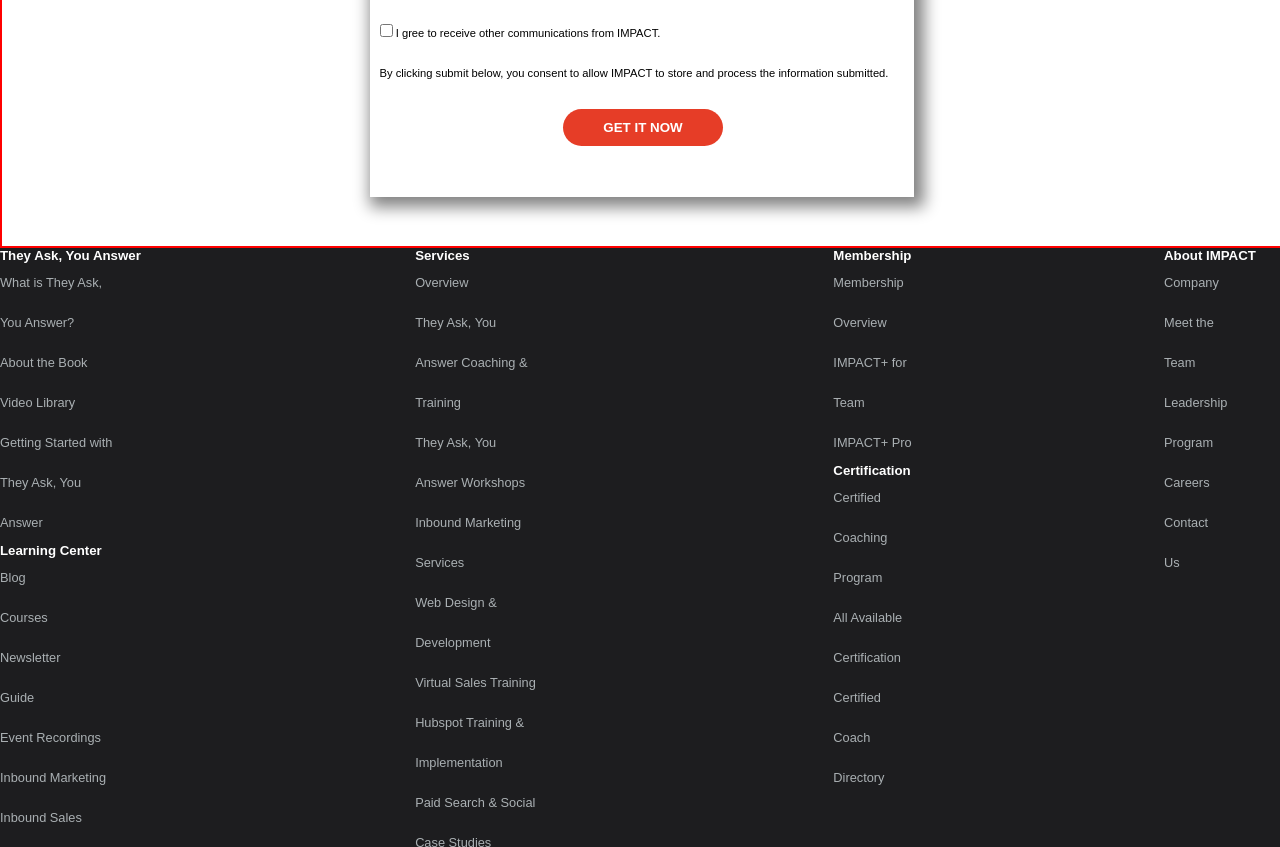
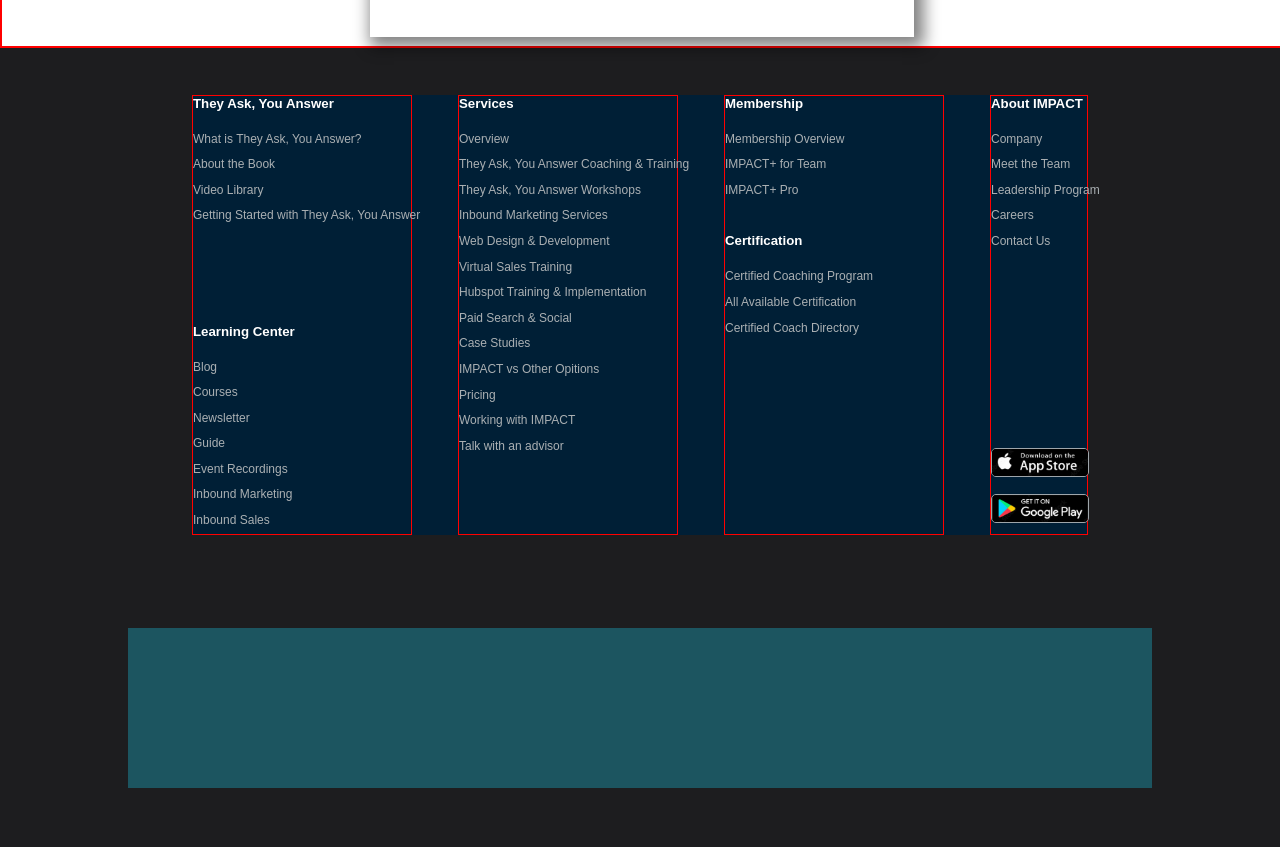
Before and after one commit to Jackfortal/landing_page_02, a plain HTML site: page index.html in a window 1280 px wide. Shown: the part 2760-3607 px from the top of the page. Drawn offline with Linux system fonts and the light colour scheme.

Commit message:
finalizado footer top

```diff
--- a/assets/css/style.css
+++ b/assets/css/style.css
@@ -5,12 +5,12 @@
 }
 body {
     width: 100vw;
-    height: 784vh;
+    height: 674vh;
     font-family: Arial, Helvetica, sans-serif;
 }
 header {
     width: 100%;
-    height: 85vh;
+    height: 80vh;
     background-color: #f4f4f4;
     border: 2px solid limegreen;
 }
@@ -111,7 +111,7 @@ h3 {
 /* INICIO DA MAIN */
 main {
     width: 100%;
-    height: 290vh;
+    height: 270vh;
     border: 2px solid red;
     display: flex;
     justify-content: space-around;
@@ -241,22 +241,81 @@ ul li:before {
 }
 footer {
     width: 100vw;
-    height: auto;
+    height: 160vh;
     background-color: #1d1d1f;
     font-family: Arial, Helvetica, sans-serif;
     color: #aab0b3;
+    display: flex;
+    justify-content: space-around;
+    flex-direction: column;
+    align-items: center;
 }
 .footer_part_top {
+    width: 70%;
+    height: 55vh;
     display: flex;
     justify-content: space-between;
-
+    background-color: #001f36;
 }
-.list_a_box {
-
+.footer_part_mid {
+    width: 80%;
+    height: 20vh;
+    display: flex;
+    justify-content: space-between;
+    background-color: #1c5560;
+}
+.footer_part_botton {
+    width: 80%;
+    height: 50vh;
+    display: flex;
+    justify-content: space-between;
+    background-color: #79ae92;
 }
 h5 {
     color: white;
+    margin-bottom: 2vh;
 }
 .no_content:before {
     content: none;
 }
+.list_a_box {
+    width: 17vw;
+    display: flex;
+    justify-content: space-between;
+    flex-direction: column;
+    border: 1px solid red;
+    white-space: nowrap;
+}
+.ul_footer {
+    font-size: 0.75rem;
+    line-height: 1.6rem;
+}
+.list_b_box {
+    width: 17vw;
+    display: flex;
+    justify-content: space-between;
+    flex-direction: column;
+    border: 1px solid red;
+    white-space: nowrap;
+}.list_c_box {
+    width: 17vw;
+    display: flex;
+    justify-content: left;
+    flex-direction: column;
+    border: 1px solid red;
+    white-space: nowrap;
+    row-gap: 30px;
+}.list_d_box {
+    width: 7.5vw;
+    display: flex;
+    justify-content: space-between;
+    flex-direction: column;
+    border: 1px solid red;
+    white-space: nowrap;
+}
+.app_google_store {
+    width: 7.5vw;
+    border-radius: 5px;
+    border: 1px solid #9ea5aa;
+    margin: 0.5vw 0;
+}
--- a/index.html
+++ b/index.html
@@ -102,7 +102,7 @@
             <div class="list_a_box">
                 <div>
                     <h5>They Ask, You Answer</h5>
-                    <ul>
+                    <ul class="ul_footer">
                         <li class="no_content">What is They Ask, You Answer?</li>
                         <li class="no_content">About the Book</li>
                         <li class="no_content">Video Library</li>
@@ -111,7 +111,7 @@
                 </div>
                 <div>
                     <h5>Learning Center</h5>
-                    <ul>
+                    <ul class="ul_footer">
                         <li class="no_content">Blog</li>
                         <li class="no_content">Courses</li>
                         <li class="no_content">Newsletter</li>
@@ -125,7 +125,7 @@
             <div class="list_b_box">
                 <div>
                     <h5>Services</h5>
-                    <ul>
+                    <ul class="ul_footer">
                         <li class="no_content">Overview</li>
                         <li class="no_content">They Ask, You Answer Coaching & Training</li>
                         <li class="no_content">They Ask, You Answer Workshops</li>
@@ -145,7 +145,7 @@
             <div class="list_c_box">
                 <div>
                     <h5>Membership</h5>
-                    <ul>
+                    <ul class="ul_footer">
                         <li class="no_content">Membership Overview</li>
                         <li class="no_content">IMPACT+ for Team</li>
                         <li class="no_content">IMPACT+ Pro</li>
@@ -153,7 +153,7 @@
                 </div>
                 <div>
                     <h5>Certification</h5>
-                    <ul>
+                    <ul class="ul_footer">
                         <li class="no_content">Certified Coaching Program</li>
                         <li class="no_content">All Available Certification</li>
                         <li class="no_content">Certified Coach Directory</li>
@@ -163,7 +163,7 @@
             <div class="list_d_box">
                 <div>
                     <h5>About IMPACT</h5>
-                    <ul>
+                    <ul class="ul_footer">
                         <li class="no_content">Company</li>
                         <li class="no_content">Meet the Team</li>
                         <li class="no_content">Leadership Program</li>
@@ -172,8 +172,8 @@
                     </ul>
                 </div>
                 <div>
-                    <div><a href="#"><img src="" alt=""></a></div>
-                    <div><a href="#"><img src="" alt=""></a></div>
+                    <div><a href="#"><img class="app_google_store" src="assets/imagem/app_store.png" alt="App Store"></a></div>
+                    <div><a href="#"><img class="app_google_store" src="assets/imagem/google_play.png" alt="Google Play"></a></div>
                 </div>
             </div>
         </div>
```
Also changed, not shown: assets/imagem/app_store.png (added), assets/imagem/google_play.png (added).
